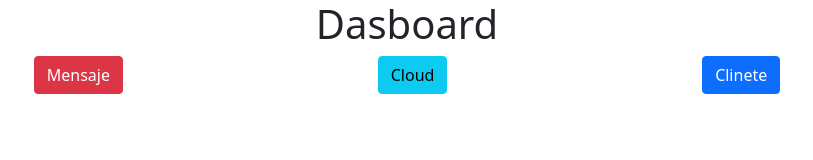
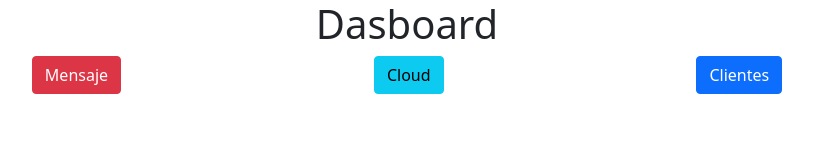
Before and after one commit to cristcraft/mintic, a plain HTML site: page index.html in a window 1280 px wide. Shown: the full height of the page, 233-1046 px from the left. Drawn offline with nearby package versions, Linux system fonts and the light colour scheme.

Commit message:
correcion clientes

```diff
--- a/index.html
+++ b/index.html
@@ -16,7 +16,7 @@
 
 	<a href="./pages/cloud.html" class="btn btn-info">Cloud</a>
 
-	 <a href="./pages/client.html" class="btn btn-primary">Clinete</a>
+	 <a href="./pages/client.html" class="btn btn-primary">Clientes</a>
 
    </div>
     <script src="https://cdn.jsdelivr.net/npm/bootstrap@5.1.3/dist/js/bootstrap.bundle.min.js" integrity="sha384-ka7Sk0Gln4gmtz2MlQnikT1wXgYsOg+OMhuP+IlRH9sENBO0LRn5q+8nbTov4+1p" crossorigin="anonymous"></script>
```
